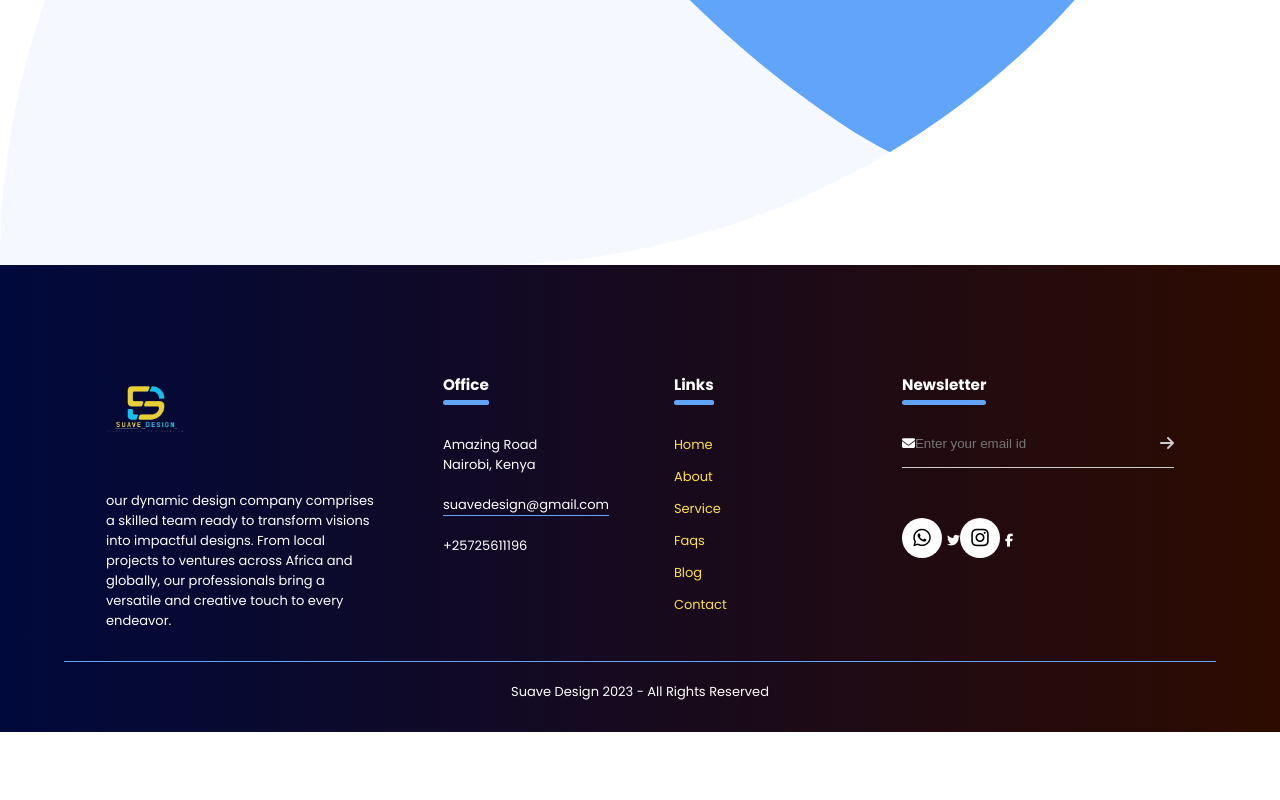
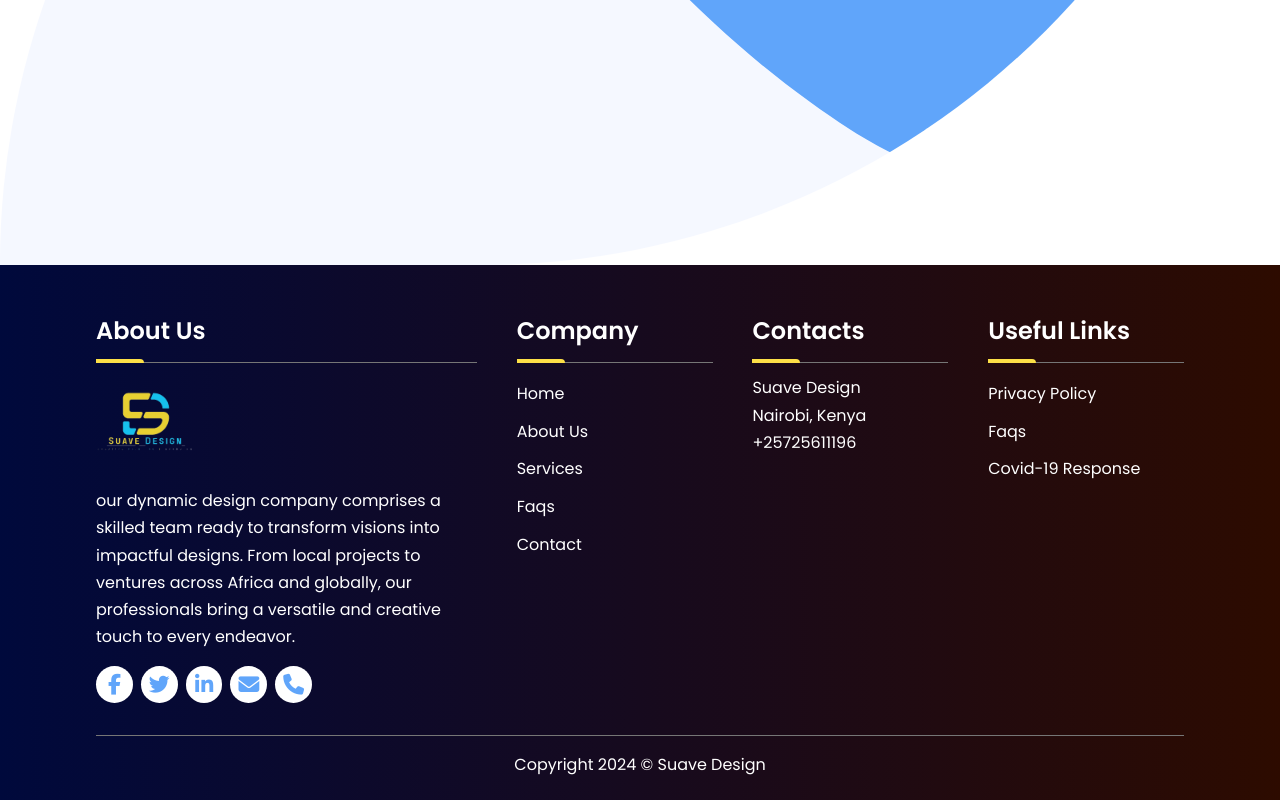
Before and after one commit to Sheldon-Odhiambo/suave-design, a React (Vite) app: page /about in a window 1280 px wide. Shown: the part 635-1435 px from the top of the page. Before the commit the page ends 1367 px from the top, so only its background shows below. Built offline with nearby package versions, Linux system fonts and the light colour scheme; a web font is replaced by a local one.

Commit message:
debugging on footer

```diff
--- a/src/App.jsx
+++ b/src/App.jsx
@@ -7,6 +7,7 @@ import Faqs from './components/Faqs'
 import Footer from './components/Footer'
 import Contact from './components/Contact'
 import Title from './components/Title'
+import Ruler from './components/Ruler'
 import NotFound from './components/NotFound'
 
 
@@ -21,6 +22,8 @@ const App = () => {
 <Route path="/service" element={<Service/>}/>
 <Route path="/faqs" element={<Faqs/>}/>
 <Route path="/contact" element={<Contact/>}/>
+<Route path="/ruler" element={<Ruler/>}/>
+<Route path="/footer" element={<Footer/>}/>
 <Route path="*" element={<NotFound/>}/>
 
 
@@ -29,6 +32,7 @@ const App = () => {
 
 </Routes>
 <Footer/>
+{/* <Ruler/> */}
 </>
 
 
--- a/src/components/About.jsx
+++ b/src/components/About.jsx
@@ -22,10 +22,10 @@ const About = () => {
                         <a href="https://www.instagram.com/suaveaccessories/">Read More</a>
                     </div>
                 </div>
-                <div className="social">
+                {/* <div className="social">
                     <a href="https://www.instagram.com/suaveaccessories/"><i class="fa-brands fa-instagram"></i></a>
                     <a href="https://www.instagram.com/suaveaccessories/"><i class="fa-brands fa-x-twitter"></i></a>
-                </div>
+                </div> */}
             </div>
             <div className="about-image">
                 <img src={about} alt="" />
--- a/src/components/Footer.jsx
+++ b/src/components/Footer.jsx
@@ -1,54 +1,100 @@
-import React from 'react';
-import "../styles/Footer.css"
-import logo from "../assets/slogo.png"
+import React from 'react'
+import '../styles/Footer.css'
+import logo from '../assets/slogo.png'
 
 const Footer = () => {
   return (
-    <div className="footer-container">
+
     <footer>
-            <div className="row">
-                <div className="col">
-                    <img src={logo} className="logo" alt="" />
+    <div className='footer-container'>
+      <div className='footer-section'>
+        <h3 className='footer-section-title'>About Us</h3>
+        <section className='footer-section-title-underline'>
+          <hr className='underline-orange' />
+          <hr className='underline-grey' />
+        </section>
+        <img src= {logo} className='footer-logo'alt='suave design logo'/>
         <p> our dynamic design company comprises a skilled team ready to transform visions into impactful designs. From local projects to ventures across Africa and globally, our professionals bring a versatile and creative touch to every endeavor. </p>
+        <section className='footer-socials'>
+          <a
+            href='https://web.facebook.com/profile.php?id=100091794979978'
+            className='footer-icon-container'
+            target='_blank'
+          >
+            <i className='fa-brands fa-facebook-f'></i>
+          </a>
+          <a
+            href='https://twitter.com/interfoxInc'
+            className='footer-icon-container'
+            target='_blank'
+          >
+            <i className='fa-brands fa-twitter'></i>
+          </a>
+          <a
+            href='https://www.linkedin.com/company/interfox-networks-limited/'
+            className='footer-icon-container'
+            target='_blank'
+          >
+            <i className='fa-brands fa-linkedin-in'></i>
+        </a>
+          <a
+            href='mailto:sc3s@gmail.com'
+            className='footer-icon-container'
+          >
+            <i className='fa-solid fa-envelope'></i>
+          </a>
+          <a href='tel:+2547246558548' className='footer-icon-container'>
+            <i className='fa-solid fa-phone'></i>
+          </a>
+        </section>
       </div>
-                <div className="col">
-                    <h3>Office <div className="underline"><span></span></div></h3>
-                    <p>Amazing Road </p>
+      <div className='footer-section'>
+        <h3 className='footer-section-title'>Company</h3>
+        <section className='footer-section-title-underline'>
+          <hr className='underline-orange' />
+          <hr className='underline-grey' />
+        </section>
+        <section className='footer-links'>
+          <a href='./index.html'>Home</a>
+          <a href='./about.html'>About Us</a>
+          <a href='./services.html'>Services</a>
+          <a href='./faqs.html'>Faqs</a>
+          <a href='./contact.html'>Contact</a>
+        </section>
+      </div>
+      <div className='footer-section'>
+        <h3 className='footer-section-title'>Contacts</h3>
+        <section className='footer-section-title-underline'>
+          <hr className='underline-orange' />
+          <hr className='underline-grey' />
+        </section>
+        <address className='footer-links'>
+          <p>Suave Design</p>
           <p>Nairobi, Kenya</p>
-                    <p className="email-id">suavedesign@gmail.com</p>
           <p>+25725611196</p>
+        </address>
       </div>
-                <div className="col">
-                    <h3>Links <div className="underline"><span></span></div></h3>
-                    <ul>
-                        <li><a href=".index.html">Home</a></li>
-                        <li><a href="./about.html">About</a></li>
-                        <li><a href=".service.html">Service</a></li>
-                        <li><a href="./faqs.html">Faqs</a></li>
-                        <li><a href="./blogs.html">Blog</a></li>
-                        <li><a href="./contact.html">Contact</a></li>
-                    </ul>
-                </div>
-                <div className="col">
-                    <h3>Newsletter <div className="underline"><span></span></div></h3>
-                    <form>
-                        <i className="fa-solid fa-envelope"></i>
-                        <input type="email" placeholder="Enter your email id" required />
-                        <button type="submit"><i className="fas fa-arrow-right"></i></button>
-                    </form>
-                    <div className="social-icons">
-                        <i className="fab fa-whatsapp"></i>
-                        <i className="fa-brands fa-twitter"></i>
-                        <i className="fab fa-instagram"></i>
-                        <i className="fa-brands fa-facebook-f"></i>
+      <div className='footer-section'>
+        <h3 className='footer-section-title'>Useful Links</h3>
+        <section className='footer-section-title-underline'>
+          <hr className='underline-orange' />
+          <hr className='underline-grey' />
+        </section>
+        <section className='footer-links'>
+          <a href='/privacy-policy'>Privacy Policy</a>
+          <a href='/faqs'>Faqs</a>
+          <a href='/covid-19-pandemic'>Covid-19 Response</a>
+        </section>
       </div>
     </div>
-            </div>
-            <hr/>
-            <p className="copyright">Suave Design 2023 - All Rights Reserved</p>
+    <hr id='footer-copyright-seperator' />
+    <section className='footer-copyright'>
+      Copyright 2024 &copy; Suave Design
+    </section>
   </footer>
-    </div>
+
+
   )
 }
 
-export default Footer;
+export default Footer
--- /dev/null
+++ b/src/components/Ruler.jsx
@@ -0,0 +1,11 @@
+import React from 'react'
+
+const Ruler = () => {
+  return (
+    <div>
+
+    </div>
+  )
+}
+
+export default Ruler
--- a/src/styles/Contact.css
+++ b/src/styles/Contact.css
@@ -1,6 +1,8 @@
+
 .contact-paragraph {
     text-align: center;
     margin: 4rem auto 3rem;
+
 }
 
 .contact-main-container{
--- a/src/styles/Footer.css
+++ b/src/styles/Footer.css
@@ -1,157 +1,118 @@
-.footer-container{
-    background:  #f5f8ff;
+footer {
+  background: linear-gradient(to right, #00093c, #2d0b00);;
+  color: white;
+  width: 100%;
+  padding-top: 1rem;
+}
+
+.footer-container {
+  width: 85%;
+  margin: auto;
+}
+
+.footer-section {
+  margin: 2rem 0;
+}
+
+.footer-section-title {
+  font-weight: 600;
+}
+
+.footer-section-title-underline {
+  display: flex;
+  margin: 0.7rem 0;
+}
+
+.underline-orange {
+  width: 3rem;
+  border: none;
+  border-bottom: 4px solid #FDE047;
+  border-radius: 0 50px 0 0;
+}
+
+.underline-grey {
+  width: calc(100% - 3rem);
+  border: none;
+  border-bottom: 0.5px solid #767676;
+}
+
+.footer-logo {
+  display: none;
 
 }
 
-footer{
-    width: 100%;
-    /* position: absolute; */
-    bottom: 0;
-    background: linear-gradient(to right, #00093c, #2d0b00);
-    color: #fff;
-    padding: 100px 0 30px;
-    /* border-top-left-radius: 200px; */
-    font-size: 13px;
-    line-height: 20px;
-
+.footer-section p {
+  line-height: 1.6rem;
 }
 
-.row{
-    width: 85%;
-    margin: auto;
+.footer-socials {
   display: flex;
-    align-items: flex-start;
-    justify-content: space-between;
+  margin-top: 1rem;
 }
 
-.col{
-    flex-basis: 25%;
-    padding: 10px;
+.footer-icon-container {
+  background-color: white;
+  width: 2rem;
+  height: 2rem;
+  border-radius: 50%;
+  display: grid;
+  place-items: center;
+  margin-right: 0.5rem;
+  color:  #60A5FA;
 }
 
-.col:nth-child(2), .col:nth-child(3){
-    flex-basis: 15%;
-}
-.logo{
-    width: 80px;
-    margin-bottom: 30px;
+a{
+  color: inherit;
+  text-decoration: none;
 }
 
-.col h3{
-    width: fit-content;
-    margin-bottom: 40px;
-    position: relative;
+
+.footer-icon-container i {
+  font-size: 1.2rem;
 }
 
-.email-id{
-    width: fit-content;
-    border-bottom: 1px solid  #60A5FA;
-    margin: 20px 0;
+.footer-icon-container:hover {
+  background-color: var(--primaryBlueColor);
+  color: white;
 }
 
-ul li {
-    list-style: none;
-    margin-bottom: 12px;
+.footer-links {
+  display: flex;
+  flex-direction: column;
 }
 
-ul li a {
-    text-decoration: none;
-    color:  #FDE047;
+.footer-links > a {
+  color: white;
+  margin: 0.3rem 0;
 }
 
-form{
-    padding-bottom: 15px;
-    display: flex;
-    align-items: center;
-    justify-content: space-between;
-    border-bottom: 1px solid #ccc;
-    margin-bottom: 50px;
+.footer-links > a:hover {
+  color: var(--secondaryOrangeColor);
 }
 
-form .far{
-    font-size: 18px;
-    margin-right: 10px;
+#footer-copyright-seperator {
+  width: 85%;
+  margin: 0 auto 1rem;
+  border: none;
+  border-bottom: 0.5px solid #767676;
 }
 
-form input{
-    width: 100%;
-    background: transparent;
-    color: #ccc;
-    border: 0;
-    outline: none;
+.footer-copyright {
+  text-align: center;
+  height: 3rem;
 }
 
-form button{
-    background: transparent;
-    border: 0;
-    outline: none;
-    cursor: pointer;
-
+address {
+  font-style: normal;
 }
 
-form button .fas{
-    font-size: 16px;
-    color: #ccc;
-}
-
-.social-icons .fab{
-    width: 40px;
-    height: 40px;
-    border-radius: 50%;
-    text-align: center;
-    line-height: 40px;
-    font-size: 20px;
-    color: #000;
-    background: #fff;
-    margin-right: 5px;
-}
-
-hr{
-    width: 90%;
-    border: 0;
-    border-bottom: 1px solid  #60A5FA;
-    margin: 20px auto;
-}
-
-.copyright{
-    text-align: center;
-
-}
-.underline{
-    width: 100%;
-    height: 5px;
-    background:  #60A5FA;
-    border-radius: 3px;
-    position: absolute;
-    top: 25px;
-    left: 0;
-    overflow: hidden;
-
-}
-
-.underline span{
-    width: 15px;
-    height: 100%;
-    background: #60A5FA;
-    border-radius: 3px;
-    position: absolute;
-    top: 0;
-    left: 10px;
-    animation: moving 2s linear infinite;
-}
-
-@keyframes moving{
-    0%{
-        left: -20px;
-    }
-    100%{
-        left: 100%;
-    }
-}
+/* ====== MEDIA QUERIES ====== */
+/* Best Practice suggests */
+/* keep default style for smallest screen size (portrait mobile, below 576px) */
+/* and then proceed in assending order with media query like below */
 
 /* Small devices (landscape phones, 576px and above till next break point) */
 @media (min-width: 576px) {
-    /* Add styles for small devices here */
 }
 
 /* Medium devices (tablets, 768px and above till next break point) */
@@ -218,3 +179,7 @@ hr{
     font-size: 1.3rem;
   }
 }
+
+/* Very large devices (desktops, 1500px and above till next break point) */
+@media (min-width: 1500px) {
+}
--- a/src/styles/Title.css
+++ b/src/styles/Title.css
@@ -14,4 +14,5 @@
     width: 50px;
     margin-top: -5px;
 
+
 }
```
Also changed, not shown: src/styles/Ruler.css (added). Lines whose indentation alone changed are shown as unchanged.
